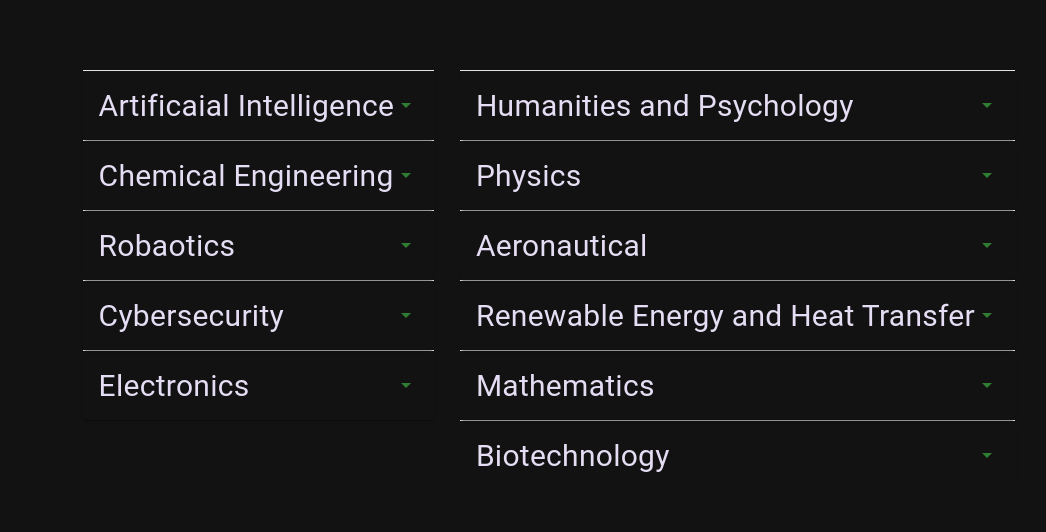
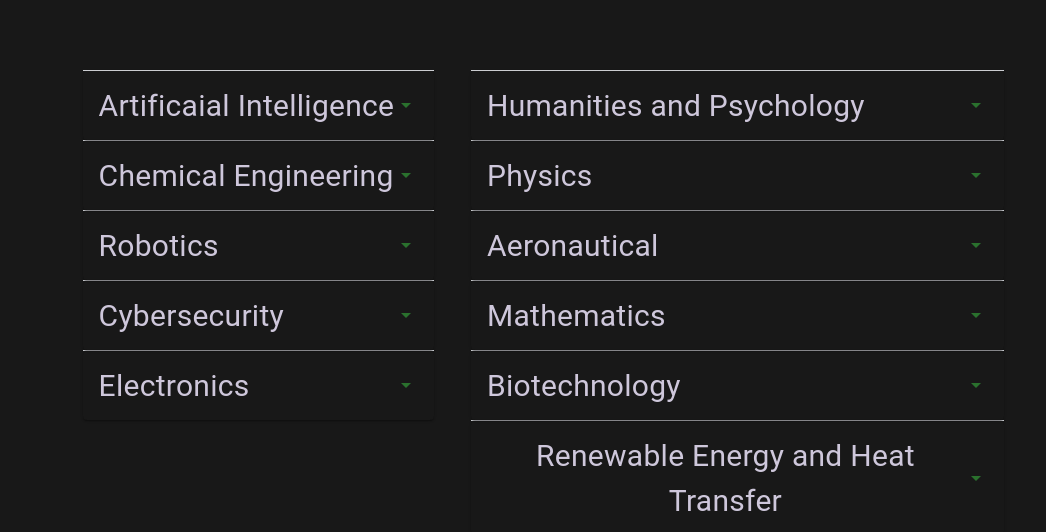
Before and after one commit to jyotishmanshandilya/RSM-WEBSITE, a Next.js app: page /Team in a window 1280 px wide. Shown: the part 4488-5020 px from the top of the page, without its empty margins (104-1150 px from the left). Before the commit the page ends 4978 px from the top, so only its background shows below. Built offline with nearby package versions, Linux system fonts and the light colour scheme.

Commit message:
team component done

```diff
--- a/app/Team/BoardMemberArray.tsx
+++ b/app/Team/BoardMemberArray.tsx
@@ -204,7 +204,7 @@ const societyMembers = [
     ],
   },
   {
-    domain: "Robaotics",
+    domain: "Robotics",
     members: ["Hirakjyoti Roy", "Vyshnav D N"],
   },
   {
@@ -228,10 +228,6 @@ const societyMembers = [
     members: ["Anwesha Varma", "Saurabh", "Ujjwal Sharma", "Kanak Agarwal"],
   },
   {
-    domain: "Renewable Energy and Heat Transfer",
-    members: ["Ramit Kumar"],
-  },
-  {
     domain: "Mathematics",
     members: ["Karthik Prabhu Bantwal", "Ashrith Sagar", "Saurav Sabu"],
   },
@@ -250,5 +246,9 @@ const societyMembers = [
       "Siya",
     ],
   },
+  {
+    domain: "Renewable Energy and Heat Transfer",
+    members: ["Ramit Kumar"],
+  },
 ];
 export { executiveBoard, technicalTeam, societyMembers };
--- a/app/Team/DropDownMenu.jsx
+++ b/app/Team/DropDownMenu.jsx
@@ -81,11 +81,12 @@ const DropdownMenu = ({ title, items }) => {
             return (
               <>
                 <Box
-                // sx={{
-                //   "&:hover": {
-                //     backgroundColor: "#233D33",
-                //   },
-                // }}
+                  // sx={{
+                  //   "&:hover": {
+                  //     backgroundColor: "#233D33",
+                  //   },
+                  // }}
+                  sx={{ marginX: "2%" }}
                 >
                   <hr style={{ backgroundColor: "#233D33" }} />
                   <Accordion sx={{ background: "transparent" }}>
--- a/app/Team/page.tsx
+++ b/app/Team/page.tsx
@@ -24,46 +24,7 @@ const responsiveStyles = {
 
 const page = () => {
   return (
-    // <>
-    //   <Stack direction="column" alignContent="center">
-    //     <Box sx={{}}>
-    //       <Nav />
-    //     </Box>
-    //     <Box>
-    //       <AppBar
-    //         sx={{
-    //           mt: { xs: 10, sm: 11, md: 12, lg: 10 },
-    //           ...responsiveStyles,
-    //           zIndex: "0",
-    //         }}
-    //         // position="fixed"
-    //       >
-    //         <Typography
-    //           sx={{
-    //             flexGrow: 1,
-    //             textAlign: { xs: "center", sm: "left" },
-    //             color: "white",
-    //           }}
-    //           variant="h5"
-    //         >
-    //           Our Team
-    //         </Typography>
-    //         <Typography textAlign={{ xs: "center", sm: "right" }}>
-    //           <Link href={`/`}>Home</Link> / Team
-    //         </Typography>
-    //       </AppBar>
-    //     </Box>
-    //     <BoardMemberCard
-    //       boardCategory={"executive board"}
-    //       list={executiveBoard}
-    //     />
-    //     <BoardMemberCard
-    //       boardCategory={"TECHNICAL TEAM"}
-    //       list={technicalTeam}
-    //     />
-    //   </Stack>
-    // </>
-    <>
+    <Box sx={{ backgroundColor: "#1c1c1ce1", opacity: "90%" }}>
       <Stack direction="column" alignContent="center">
         <Box sx={{}}>
           <Nav />
@@ -113,7 +74,7 @@ const page = () => {
         />
       </Stack>
       <DropdownMenu title={"Society Members"} items={societyMembers} />
-    </>
+    </Box>
   );
 };
 
```
